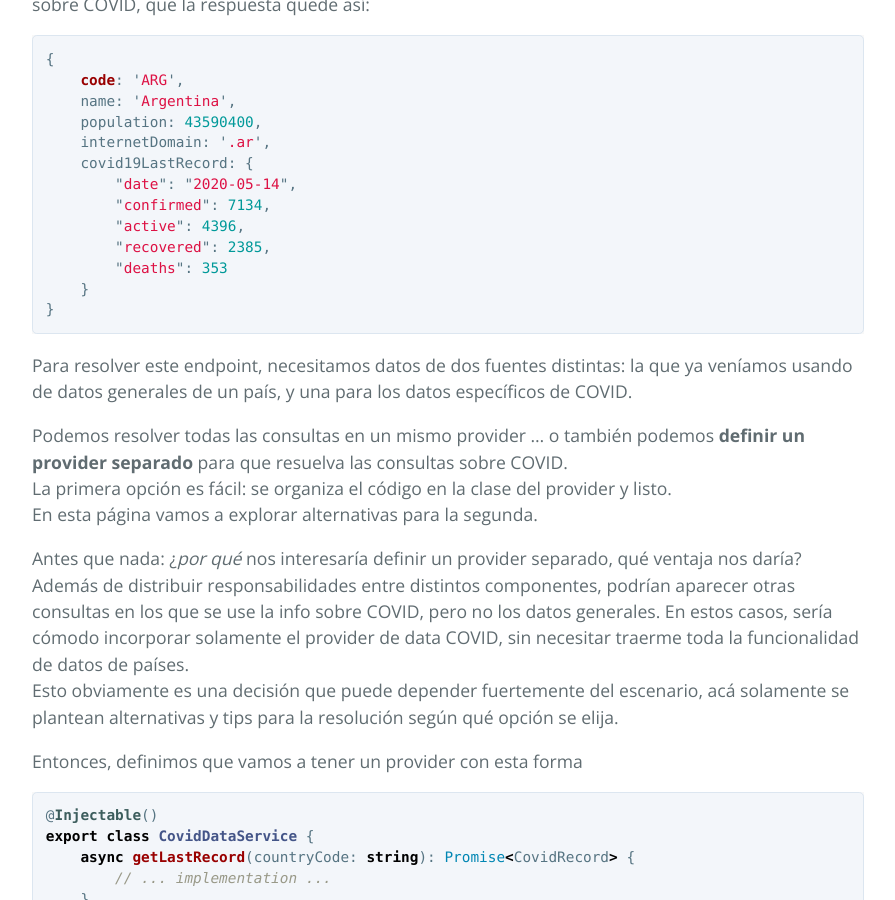
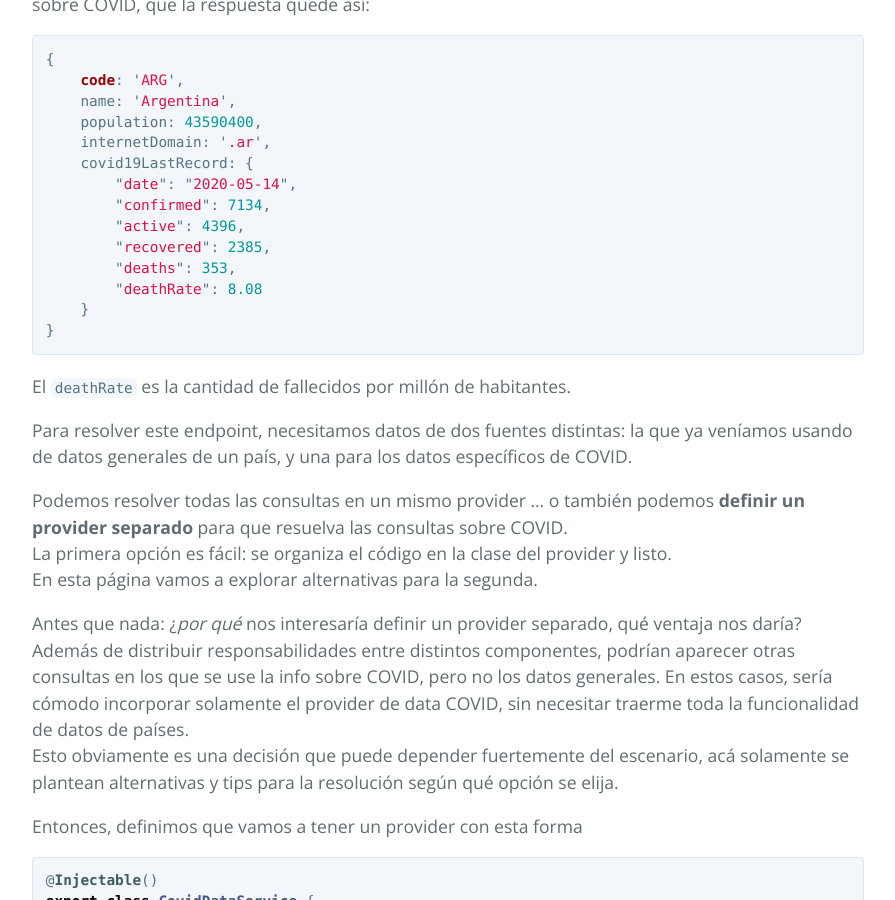
Before and after one commit to clombardi/bdsol-capacitacion-desarrollo, a Jekyll site: the page built from nestjs-basics/distintas-fuentes.md, in a window 1280 px wide and 900 px high, scrolled down 382 px. Shown: the whole window, without its empty margins (192-1087 px from the left). Built offline with Jekyll 4.4.1, drawn with Linux system fonts in a browser that asks for light colours; our own code applies the rules of GitHub Pages for plain Markdown files.

Commit message:
intro a nest - ajuste en un ejemplo

````diff
--- a/nestjs-basics/distintas-fuentes.md
+++ b/nestjs-basics/distintas-fuentes.md
@@ -15,10 +15,13 @@ OK, tenemos andando un endpoint que da datos sobre un país. Ahora queremos agre
         "confirmed": 7134,
         "active": 4396,
         "recovered": 2385,
-        "deaths": 353
+        "deaths": 353,
+        "deathRate": 8.08
     }
 }
 ```
+El `deathRate` es la cantidad de fallecidos por millón de habitantes.
+
 Para resolver este endpoint, necesitamos datos de dos fuentes distintas: la que ya veníamos usando de datos generales de un país, y una para los datos específicos de COVID.
 
 Podemos resolver todas las consultas en un mismo provider ... o también podemos **definir un provider separado** para que resuelva las consultas sobre COVID.
````
